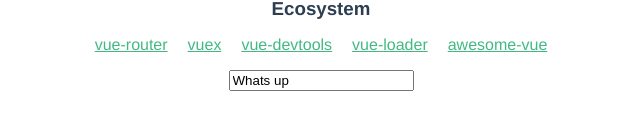
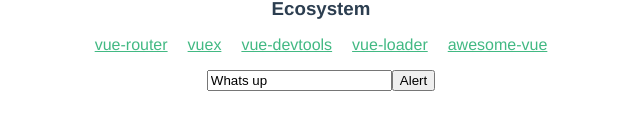
Before and after one commit to dmcmcmahon714/vue_intro_project, a Vue app: page / in a window 1280 px wide. Shown: the part 614-744 px from the top of the page, without its empty margins (319-959 px from the left). Built offline with nearby package versions, Linux system fonts and the light colour scheme.

Commit message:
called alert message function

```diff
--- a/src/App.vue
+++ b/src/App.vue
@@ -3,6 +3,7 @@
     <img alt="Vue logo" src="./assets/logo.png">
     <HelloWorld :msg="message"/>
     <input type="text" v-model="message" />
+    <button @click="alertMessage">Alert</button>
   </div>
 </template>
 
```
